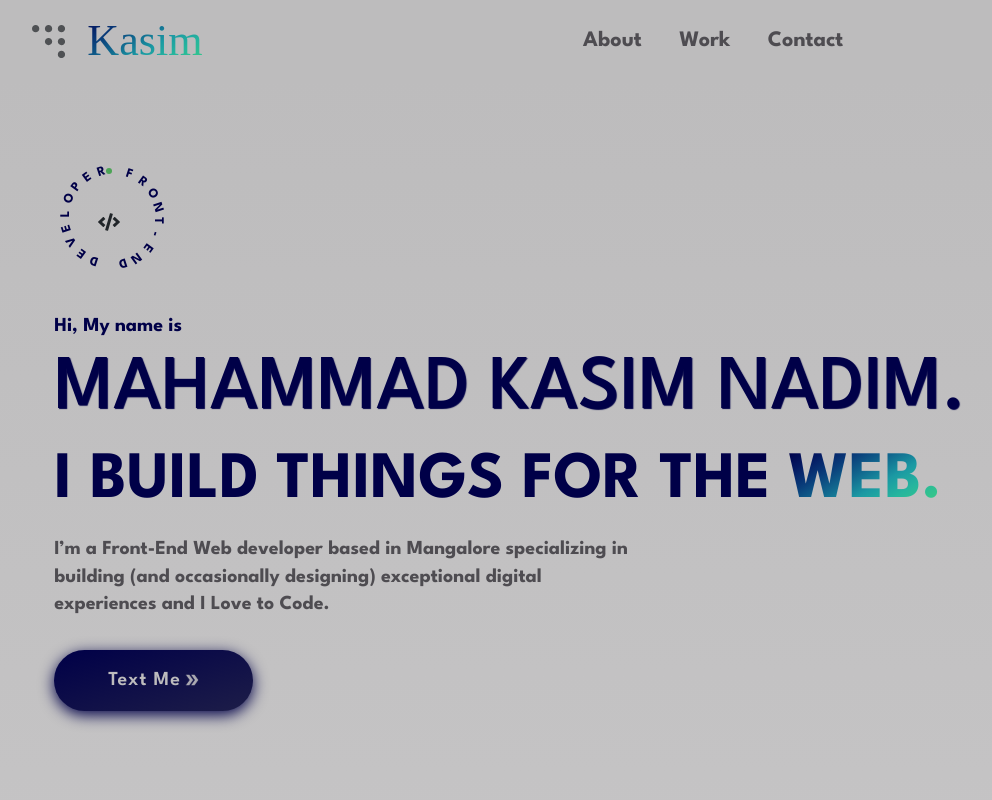
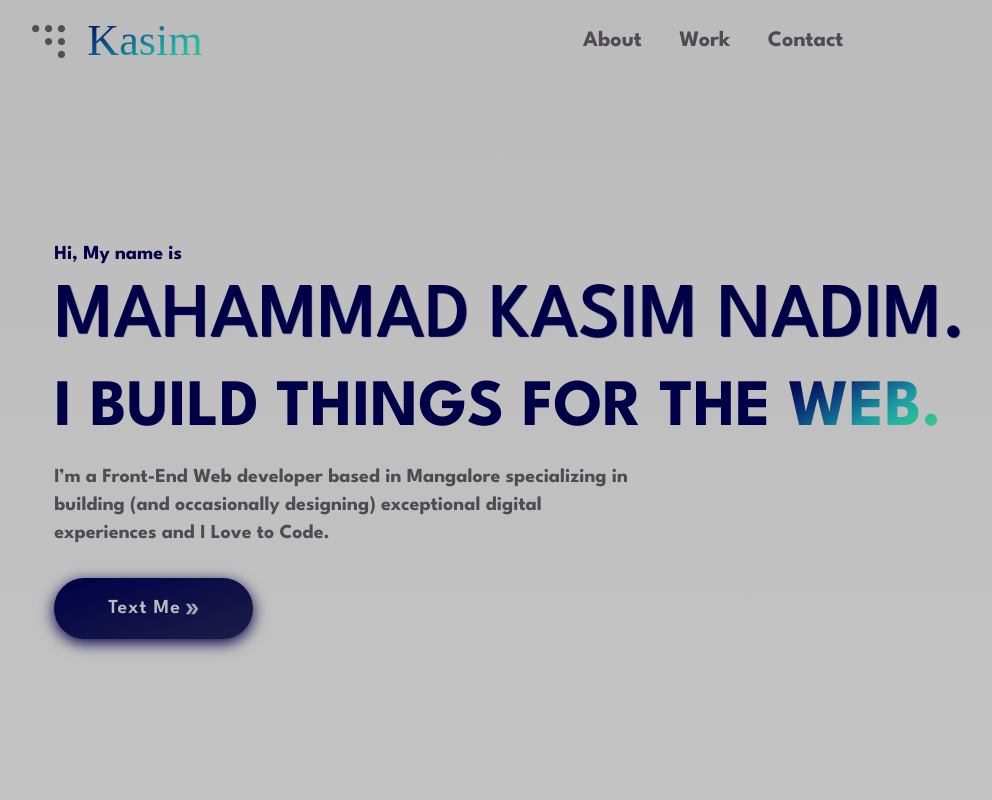
Before and after one commit to kasimnadim6/portfolio, a Next.js app: page / in a window 1280 px wide. Shown: the top 800 px of the page, without its empty margins (12-1004 px from the left). Built offline with nearby package versions, Linux system fonts and the light colour scheme; a web font is replaced by a local one.

Commit message:
removed circle of title

```diff
--- a/components/Banner/Banner.module.scss
+++ b/components/Banner/Banner.module.scss
@@ -10,41 +10,6 @@
   min-height: calc(100vh - 7rem);
   .about {
     font-weight: bold;
-    .circle {
-      width: 10rem;
-      height: 10rem;
-      border-radius: 10rem;
-      margin-bottom: 3rem;
-      position: relative;
-      .icon-code {
-        position: absolute;
-        left: 50%;
-        top: 50%;
-        transform: translate(-50%, -50%);
-        font-size: 2rem;
-      }
-    }
-    .role {
-      font-size: 1.2rem;
-      position: absolute;
-      top: 5%;
-      left: 50%;
-      transform: translate(-50%, -50%);
-      text-transform: uppercase;
-      color: var(--primary-color);
-      span {
-        position: absolute;
-        transform-origin: 0 5rem;
-      }
-      &::before {
-        content: '\A';
-        width: 6px;
-        height: 6px;
-        border-radius: 50%;
-        background: #4ca456;
-        display: inline-block;
-      }
-    }
     .intro-container {
       color: var(--primary-color);
       display: flex;
--- a/components/Banner/Banner.tsx
+++ b/components/Banner/Banner.tsx
@@ -1,26 +1,12 @@
 import styles from './Banner.module.scss';
 import { motion } from 'framer-motion';
 import { appear } from '../../animations/animations';
-import { FaCode } from 'react-icons/fa';
 import Button from '../Shared/Button';
-import { useEffect } from 'react';
 
 const Banner = () => {
   const whatsAppMe = () => {
     window.open('https://wa.me/+918861321329', '_blank');
   };
-  useEffect(() => {
-    let text = document.getElementById('role');
-    if (text != undefined) {
-      text.innerHTML = text.innerText
-        .split('')
-        .map(
-          (char, i) =>
-            `<span style="transform:rotate(${(i + 1) * 18}deg)">${char}</span>`
-        )
-        .join('');
-    }
-  });
   return (
     <motion.div
       id="banner"
@@ -30,12 +16,6 @@ const Banner = () => {
       className={styles.banner}
     >
       <div className={styles['about']}>
-        <div className={styles.circle}>
-          <div className={styles.role} id="role">
-            Front-end Developer
-          </div>
-          <FaCode className={styles['icon-code']} />
-        </div>
         <div className={styles['intro-container']}>
           <span className={styles['tag--1']}>Hi, My name is</span>
           <h1 className={styles.name}>Mahammad Kasim Nadim.</h1>
```
